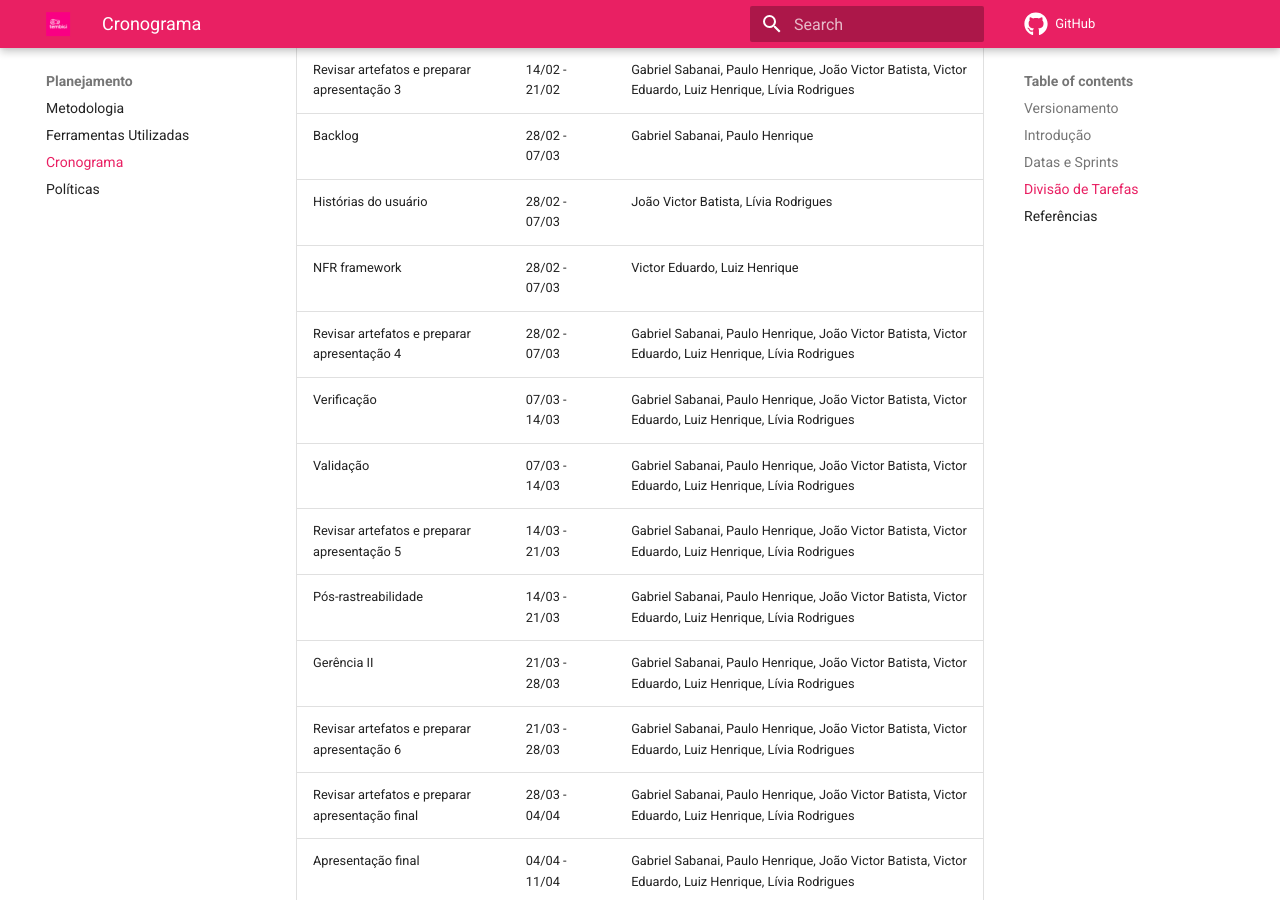
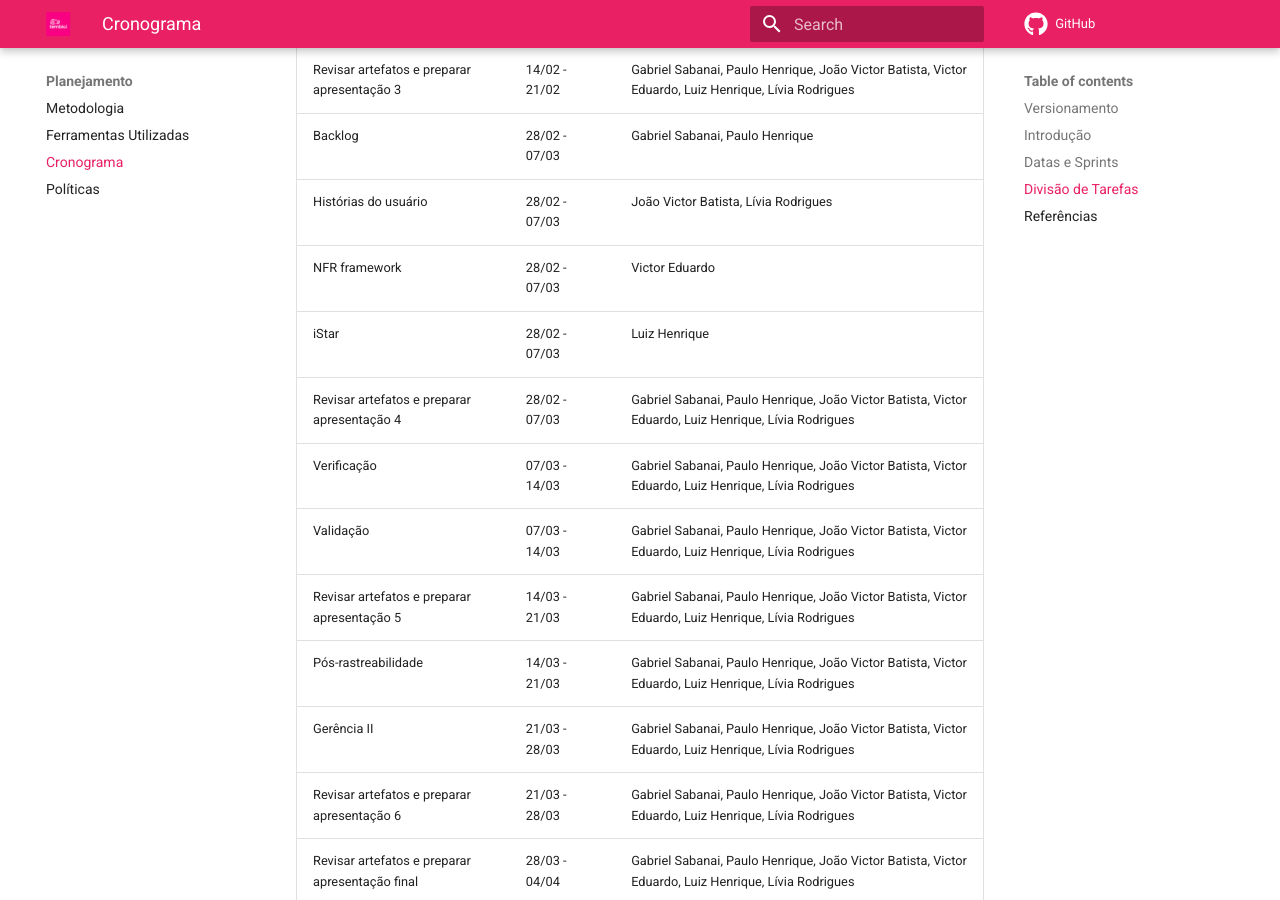
Before and after one commit to Requisitos-de-Software/2021.2-Tembici, an MkDocs documentation site: the page built from docs/planejamento/cronograma.md, in a window 1280 px wide and 900 px high, scrolled down 2454 px. Built offline with MkDocs 1.6.1 and Material for MkDocs 9.7.7, drawn with Linux system fonts in a browser that asks for light colours; comment, search, counter and statistics services are not loaded.

Commit message:
HOTFIX - Alterando divisão de tarefas

```diff
--- a/docs/planejamento/cronograma.md
+++ b/docs/planejamento/cronograma.md
@@ -43,7 +43,8 @@
 | Revisar artefatos e preparar apresentação 3 | 14/02 - 21/02 | Gabriel Sabanai, Paulo Henrique, João Victor Batista, Victor Eduardo, Luiz Henrique, Lívia Rodrigues |
 | Backlog | 28/02 - 07/03 | Gabriel Sabanai, Paulo Henrique |
 | Histórias do usuário | 28/02 - 07/03 | João Victor Batista, Lívia Rodrigues |
-| NFR framework | 28/02 - 07/03 | Victor Eduardo, Luiz Henrique |
+| NFR framework | 28/02 - 07/03 | Victor Eduardo |
+| iStar | 28/02 - 07/03 | Luiz Henrique |
 | Revisar artefatos e preparar apresentação 4 | 28/02 - 07/03 | Gabriel Sabanai, Paulo Henrique, João Victor Batista, Victor Eduardo, Luiz Henrique, Lívia Rodrigues |
 | Verificação | 07/03 - 14/03 | Gabriel Sabanai, Paulo Henrique, João Victor Batista, Victor Eduardo, Luiz Henrique, Lívia Rodrigues |
 | Validação | 07/03 - 14/03 | Gabriel Sabanai, Paulo Henrique, João Victor Batista, Victor Eduardo, Luiz Henrique, Lívia Rodrigues |
```
